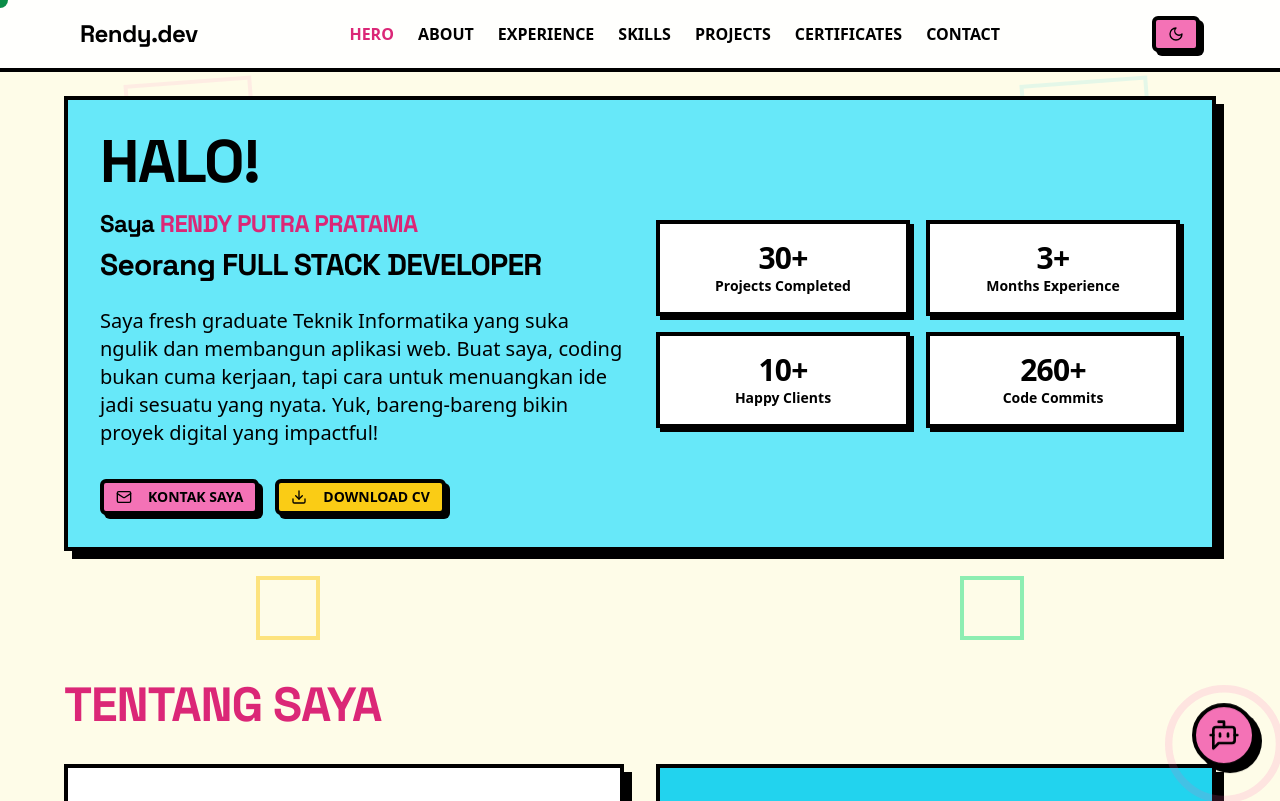
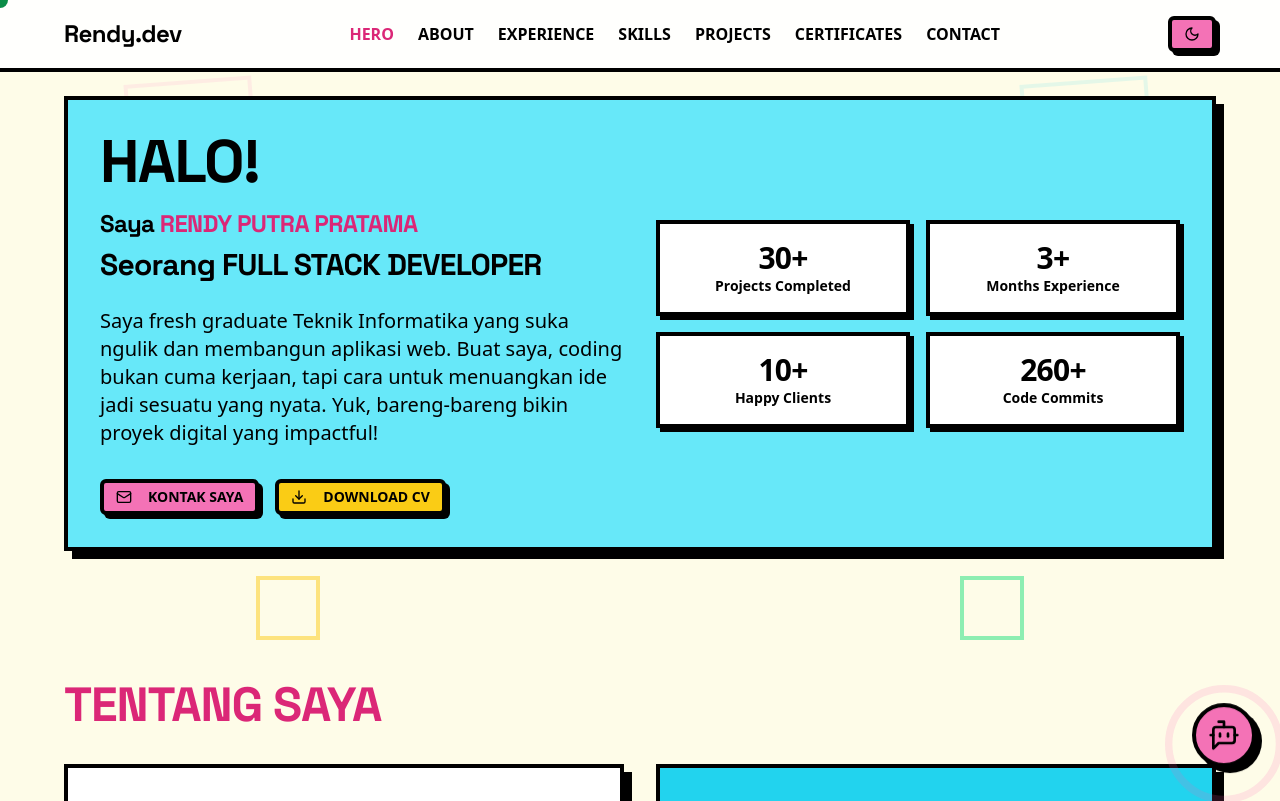
Before and after one commit to rendy-ptr/portfolio-website-v2, a Next.js app: page / in a window 1280 px wide. Shown: the top 801 px of the page. Built offline with nearby package versions, Linux system fonts and the light colour scheme.

Commit message:
style(Navbar): remove horizontal padding to improve layout consistency

```diff
--- a/src/components/shared/Navbar.tsx
+++ b/src/components/shared/Navbar.tsx
@@ -23,7 +23,7 @@ const Navbar = ({ darkMode, setDarkMode, path }: NavbarProps) => {
         darkMode ? 'bg-gray-800/90' : 'bg-white/90'
       }`}
     >
-      <div className="mx-auto flex max-w-6xl items-center justify-between px-4 py-4">
+      <div className="mx-auto flex max-w-6xl items-center justify-between py-4">
         {path === 'home' ? (
           <>
             <button
```
